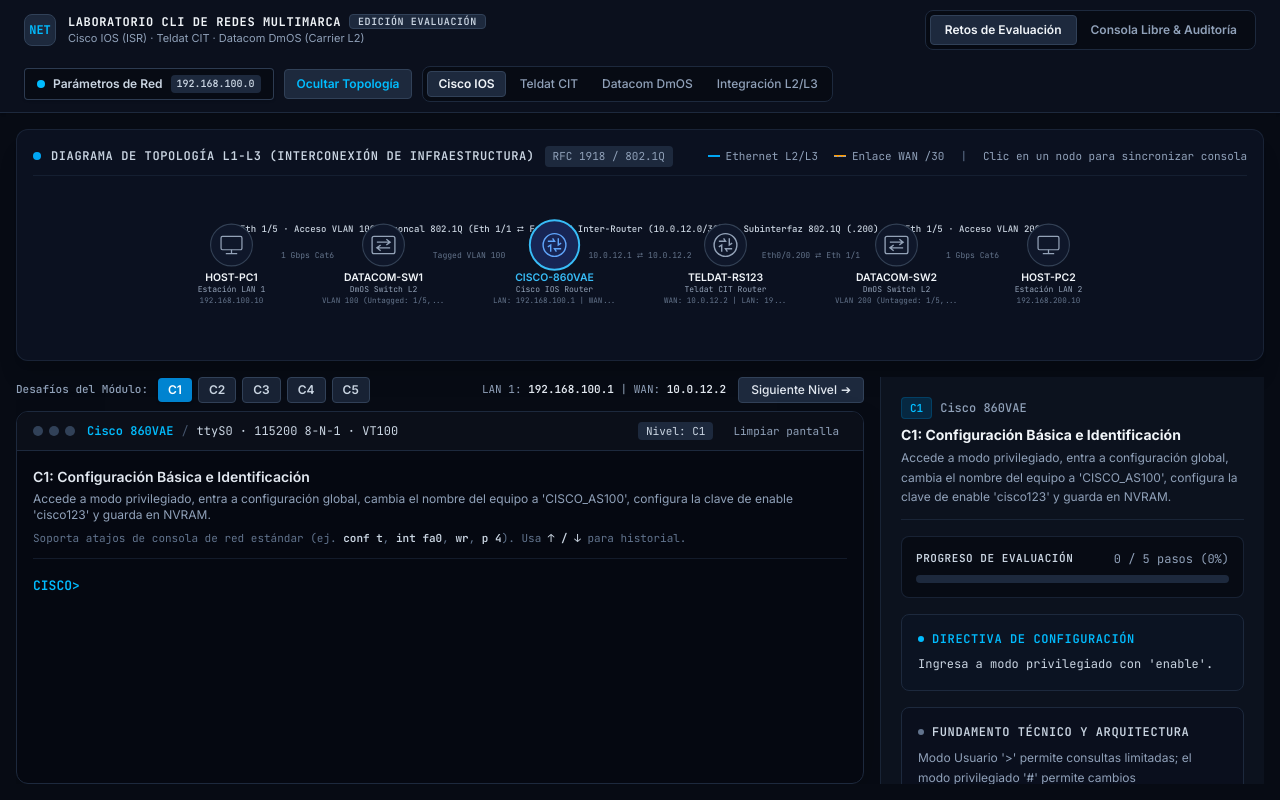
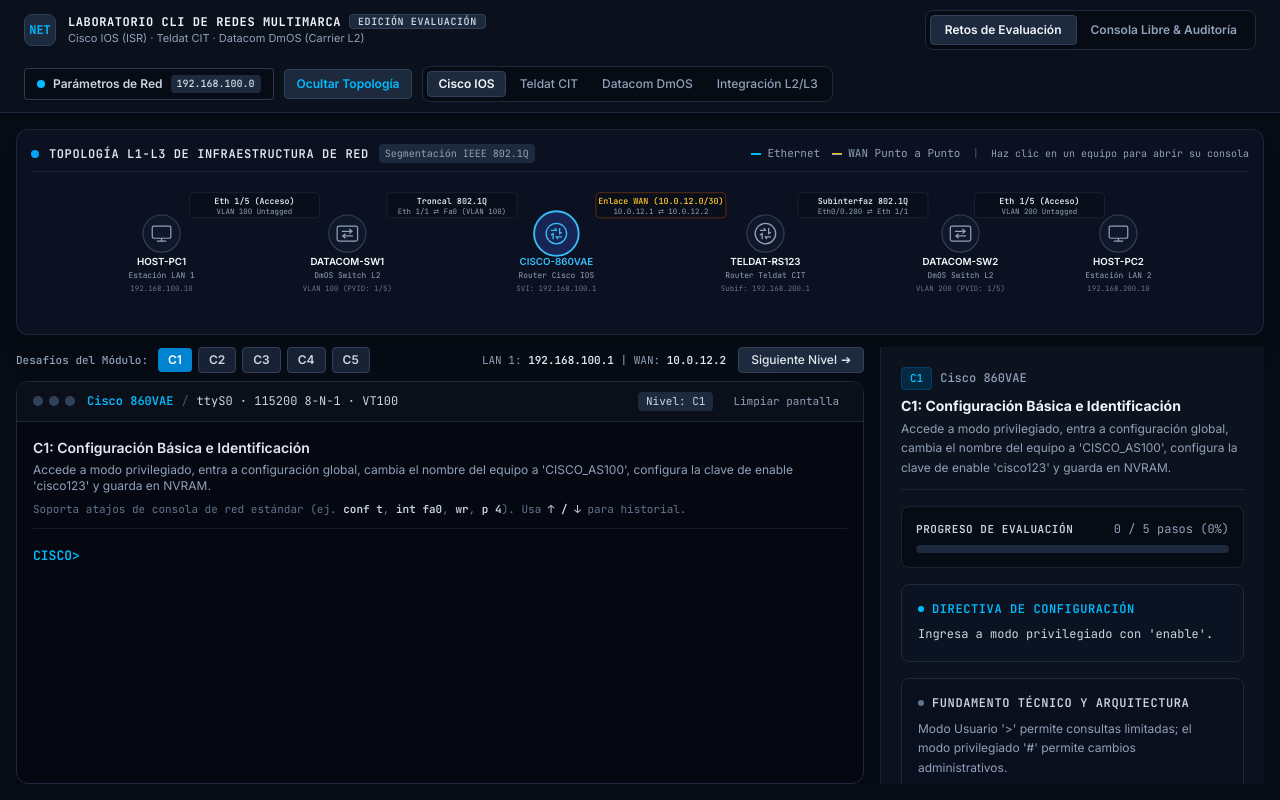
Before and after one commit to Bryann288/simulador-redes, a React (Vite) app in the folder web-simulator/: page / in a window 1280 px wide. Built offline with nearby package versions, Linux system fonts and the light colour scheme.

Commit message:
fix(topology): reorganizar capas y coordenadas SVG para eliminar superposición de textos y enlaces

```diff
--- a/web-simulator/src/components/NetworkTopology.jsx
+++ b/web-simulator/src/components/NetworkTopology.jsx
@@ -23,8 +23,7 @@
       type: "host",
       role: "Endpoint de Red",
       ip: cfg.ciscoPcIp,
-      x: 75,
-      y: 75
+      x: 75
     },
     {
       id: "sw1",
@@ -33,34 +32,31 @@
       sublabel: "DmOS Switch L2",
       type: "switch",
       vendor: "Datacom DmOS",
-      role: "Conmutación de Acceso",
-      ip: `VLAN ${cfg.ciscoVlan} (Untagged: 1/5, Tagged: 1/1)`,
-      x: 235,
-      y: 75
+      role: "Conmutación Acceso L2",
+      ip: `VLAN ${cfg.ciscoVlan} (PVID: 1/5)`,
+      x: 275
     },
     {
       id: "cisco",
       deviceKey: "cisco",
       label: "CISCO-860VAE",
-      sublabel: "Cisco IOS Router",
+      sublabel: "Router Cisco IOS",
       type: "router",
       vendor: "Cisco Systems (IOS 15.x)",
       role: "Gateway LAN 1 & Borde WAN",
-      ip: `LAN: ${cfg.ciscoLanGw} | WAN: ${cfg.wanCiscoIp}`,
-      x: 415,
-      y: 75
+      ip: `SVI: ${cfg.ciscoLanGw}`,
+      x: 500
     },
     {
       id: "teldat",
       deviceKey: "teldat",
       label: "TELDAT-RS123",
-      sublabel: "Teldat CIT Router",
+      sublabel: "Router Teldat CIT",
       type: "router",
       vendor: "Teldat (CIT Kernel)",
       role: "Borde WAN & Gateway LAN 2",
-      ip: `WAN: ${cfg.wanTeldatIp} | LAN: ${cfg.teldatLanGw}`,
-      x: 595,
-      y: 75
+      ip: `Subif: ${cfg.teldatLanGw}`,
+      x: 725
     },
     {
       id: "sw2",
@@ -69,10 +65,9 @@
       sublabel: "DmOS Switch L2",
       type: "switch",
       vendor: "Datacom DmOS",
-      role: "Conmutación de Acceso",
-      ip: `VLAN ${cfg.teldatVlan} (Untagged: 1/5, Tagged: 1/1)`,
-      x: 775,
-      y: 75
+      role: "Conmutación Acceso L2",
+      ip: `VLAN ${cfg.teldatVlan} (PVID: 1/5)`,
+      x: 935
     },
     {
       id: "pc2",
@@ -81,94 +76,144 @@
       type: "host",
       role: "Endpoint de Red",
       ip: cfg.teldatPcIp,
-      x: 935,
-      y: 75
+      x: 1105
     }
   ];
 
   const links = [
-    { from: 75, to: 235, label: `Eth 1/5 · Acceso VLAN ${cfg.ciscoVlan}`, sub: "1 Gbps Cat6" },
-    { from: 235, to: 415, label: `Troncal 802.1Q (Eth 1/1 ⮂ Fa0)`, sub: `Tagged VLAN ${cfg.ciscoVlan}` },
-    { from: 415, to: 595, label: `WAN Inter-Router (${cfg.wanNet}/30)`, sub: `${cfg.wanCiscoIp} ⮂ ${cfg.wanTeldatIp}`, isWan: true },
-    { from: 595, to: 775, label: `Subinterfaz 802.1Q (.${cfg.teldatVlan})`, sub: `Eth0/0.${cfg.teldatVlan} ⮂ Eth 1/1` },
-    { from: 775, to: 935, label: `Eth 1/5 · Acceso VLAN ${cfg.teldatVlan}`, sub: "1 Gbps Cat6" }
+    {
+      from: 75,
+      to: 275,
+      title: `Eth 1/5 (Acceso)`,
+      subtitle: `VLAN ${cfg.ciscoVlan} Untagged`,
+      isWan: false
+    },
+    {
+      from: 275,
+      to: 500,
+      title: "Troncal 802.1Q",
+      subtitle: `Eth 1/1 ⮂ Fa0 (VLAN ${cfg.ciscoVlan})`,
+      isWan: false
+    },
+    {
+      from: 500,
+      to: 725,
+      title: `Enlace WAN (${cfg.wanNet}/30)`,
+      subtitle: `${cfg.wanCiscoIp} ⮂ ${cfg.wanTeldatIp}`,
+      isWan: true
+    },
+    {
+      from: 725,
+      to: 935,
+      title: "Subinterfaz 802.1Q",
+      subtitle: `Eth0/0.${cfg.teldatVlan} ⮂ Eth 1/1`,
+      isWan: false
+    },
+    {
+      from: 935,
+      to: 1105,
+      title: `Eth 1/5 (Acceso)`,
+      subtitle: `VLAN ${cfg.teldatVlan} Untagged`,
+      isWan: false
+    }
   ];
 
   return (
-    <div className="bg-[#0b1120] border border-slate-800/80 rounded-xl p-4 shadow-xl select-none mb-4 font-sans">
-      <div className="flex items-center justify-between mb-2 pb-2 border-b border-slate-800/60">
+    <div className="bg-[#0b1120] border border-slate-800/90 rounded-xl p-3.5 shadow-xl select-none mb-3 font-sans">
+      {/* Header bar */}
+      <div className="flex items-center justify-between mb-1 pb-2 border-b border-slate-800/70">
         <div className="flex items-center gap-2.5">
           <div className="w-2 h-2 rounded-full bg-sky-500"></div>
-          <span className="text-xs font-semibold text-slate-300 uppercase tracking-wider font-mono">
-            Diagrama de Topología L1-L3 (Interconexión de Infraestructura)
+          <span className="text-xs font-semibold text-slate-200 uppercase tracking-wider font-mono">
+            Topología L1-L3 de Infraestructura de Red
           </span>
-          <span className="text-[11px] px-2 py-0.5 rounded bg-slate-800 text-slate-400 font-mono">
-            RFC 1918 / 802.1Q
+          <span className="text-[10px] px-1.5 py-0.5 rounded bg-slate-800 text-slate-400 font-mono">
+            Segmentación IEEE 802.1Q
           </span>
         </div>
-        <div className="flex items-center gap-4 text-[11px] text-slate-400 font-mono">
+        <div className="flex items-center gap-3 text-[11px] text-slate-400 font-mono">
           <span className="flex items-center gap-1.5">
-            <span className="w-3 h-0.5 bg-sky-500 inline-block"></span> Ethernet L2/L3
+            <span className="w-2.5 h-0.5 bg-sky-400 inline-block"></span> Ethernet
           </span>
           <span className="flex items-center gap-1.5">
-            <span className="w-3 h-0.5 bg-amber-500 border-b border-dashed inline-block"></span> Enlace WAN /30
+            <span className="w-2.5 h-0.5 bg-amber-400 border-b border-dashed inline-block"></span> WAN Punto a Punto
           </span>
-          <span className="text-slate-500">|</span>
-          <span className="text-slate-400">Clic en un nodo para sincronizar consola</span>
+          <span className="text-slate-600">|</span>
+          <span className="text-slate-400 text-[10px]">Haz clic en un equipo para abrir su consola</span>
         </div>
       </div>
 
-      <div className="w-full overflow-x-auto py-1">
-        <svg viewBox="0 0 1010 160" className="w-full min-w-[760px] h-38">
+      {/* Diagram SVG Container with clean non-overlapping layers */}
+      <div className="w-full overflow-x-auto">
+        <svg viewBox="0 0 1180 155" className="w-full min-w-[900px] h-36">
           <defs>
-            {/* Professional Gradients */}
             <linearGradient id="linkGradEth" x1="0%" y1="0%" x2="100%" y2="0%">
-              <stop offset="0%" stopColor="#38bdf8" stopOpacity="0.7" />
-              <stop offset="100%" stopColor="#0ea5e9" stopOpacity="0.7" />
+              <stop offset="0%" stopColor="#38bdf8" stopOpacity="0.8" />
+              <stop offset="100%" stopColor="#0284c7" stopOpacity="0.8" />
             </linearGradient>
             <linearGradient id="linkGradWan" x1="0%" y1="0%" x2="100%" y2="0%">
               <stop offset="0%" stopColor="#f59e0b" stopOpacity="0.9" />
-              <stop offset="100%" stopColor="#d97706" stopOpacity="0.9" />
+              <stop offset="100%" stopColor="#b45309" stopOpacity="0.9" />
             </linearGradient>
           </defs>
 
-          {/* Links */}
+          {/* LAYER 1: Link Lines (Y = 62) */}
           {links.map((link, idx) => (
-            <g key={idx}>
+            <g key={`line-${idx}`}>
               <line
                 x1={link.from}
-                y1={60}
+                y1={62}
                 x2={link.to}
-                y2={60}
+                y2={62}
                 stroke={link.isWan ? "url(#linkGradWan)" : "url(#linkGradEth)"}
-                strokeWidth={link.isWan ? "2.5" : "2"}
-                strokeDasharray={link.isWan ? "5 4" : "none"}
+                strokeWidth={link.isWan ? "2.5" : "1.8"}
+                strokeDasharray={link.isWan ? "5 3" : "none"}
               />
-              <text
-                x={(link.from + link.to) / 2}
-                y={46}
-                textAnchor="middle"
-                fill="#cbd5e1"
-                fontSize="9.5"
-                fontFamily="JetBrains Mono, monospace"
-                fontWeight="500"
-              >
-                {link.label}
-              </text>
-              <text
-                x={(link.from + link.to) / 2}
-                y={74}
-                textAnchor="middle"
-                fill="#64748b"
-                fontSize="8.5"
-                fontFamily="JetBrains Mono, monospace"
-              >
-                {link.sub}
-              </text>
             </g>
           ))}
 
-          {/* Nodes */}
+          {/* LAYER 2: Link Labels (STRICTLY ABOVE THE LINE: Y = 18 to 44) */}
+          {links.map((link, idx) => {
+            const midX = (link.from + link.to) / 2;
+            return (
+              <g key={`label-${idx}`}>
+                {/* Background pill to prevent any line interference */}
+                <rect
+                  x={midX - 70}
+                  y={18}
+                  width={140}
+                  height={27}
+                  rx={4}
+                  fill="#080e1a"
+                  stroke={link.isWan ? "#78350f" : "#1e293b"}
+                  strokeWidth="0.8"
+                />
+                <text
+                  x={midX}
+                  y={30}
+                  textAnchor="middle"
+                  fill={link.isWan ? "#fbbf24" : "#e2e8f0"}
+                  fontSize="9"
+                  fontFamily="JetBrains Mono, monospace"
+                  fontWeight="600"
+                >
+                  {link.title}
+                </text>
+                <text
+                  x={midX}
+                  y={41}
+                  textAnchor="middle"
+                  fill="#94a3b8"
+                  fontSize="8"
+                  fontFamily="JetBrains Mono, monospace"
+                >
+                  {link.subtitle}
+                </text>
+              </g>
+            );
+          })}
+
+          {/* LAYER 3: Device Nodes & Labels (CENTER Y = 62, LABELS STRICTLY BELOW Y = 94 to 142) */}
           {nodes.map((node) => {
             const isCurrentDevice = node.deviceKey && activeDevice === node.deviceKey;
             const isClickable = Boolean(node.deviceKey);
@@ -176,7 +221,6 @@
             return (
               <g
                 key={node.id}
-                transform={`translate(${node.x}, 60)`}
                 className={isClickable ? "cursor-pointer group" : ""}
                 onClick={() => {
                   setSelectedNode(node);
@@ -185,62 +229,59 @@
                   }
                 }}
               >
-                {/* Node Outer Ring & Fill */}
+                {/* Node Circle at (node.x, 62) */}
                 <circle
-                  r={isCurrentDevice ? "26" : "22"}
+                  cx={node.x}
+                  cy={62}
+                  r={isCurrentDevice ? "24" : "20"}
                   fill={isCurrentDevice ? "#172554" : "#0f172a"}
                   stroke={isCurrentDevice ? "#38bdf8" : "#334155"}
                   strokeWidth={isCurrentDevice ? "2" : "1.2"}
                   className="transition-all duration-150 group-hover:stroke-sky-400"
                 />
 
-                {/* Technical Vector Network Symbols */}
+                {/* Technical Vector Symbol inside Node */}
                 {node.type === "router" && (
-                  <g stroke={isCurrentDevice ? "#60a5fa" : "#94a3b8"} strokeWidth="1.5" fill="none">
-                    {/* Circle base */}
-                    <circle r="12" />
-                    {/* Routing Arrows (inward and outward) */}
-                    <path d="M -7 -4 L 0 -4 L -2 -7" />
-                    <path d="M 7 4 L 0 4 L 2 7" />
-                    <path d="M -4 7 L -4 0 L -7 2" />
-                    <path d="M 4 -7 L 4 0 L 7 -2" />
+                  <g transform={`translate(${node.x}, 62)`} stroke={isCurrentDevice ? "#38bdf8" : "#94a3b8"} strokeWidth="1.4" fill="none">
+                    <circle r="11" />
+                    <path d="M -6 -3.5 L 0 -3.5 L -1.5 -6" />
+                    <path d="M 6 3.5 L 0 3.5 L 1.5 6" />
+                    <path d="M -3.5 6 L -3.5 0 L -6 1.5" />
+                    <path d="M 3.5 -6 L 3.5 0 L 6 -1.5" />
                   </g>
                 )}
 
                 {node.type === "switch" && (
-                  <g stroke={isCurrentDevice ? "#60a5fa" : "#94a3b8"} strokeWidth="1.4" fill="none">
-                    {/* Rect chassis */}
-                    <rect x="-12" y="-9" width="24" height="18" rx="2" />
-                    {/* Opposing horizontal switching arrows */}
-                    <path d="M -7 -3 L 6 -3 M 3 -6 L 7 -3 L 3 0" />
-                    <path d="M 7 3 L -6 3 M -3 0 L -7 3 L -3 6" />
+                  <g transform={`translate(${node.x}, 62)`} stroke={isCurrentDevice ? "#38bdf8" : "#94a3b8"} strokeWidth="1.3" fill="none">
+                    <rect x="-11" y="-8" width="22" height="16" rx="2" />
+                    <path d="M -6 -2.5 L 5 -2.5 M 2 -5 L 5 -2.5 L 2 0" />
+                    <path d="M 6 2.5 L -5 2.5 M -2 0 L -5 2.5 L -2 5" />
                   </g>
                 )}
 
                 {node.type === "host" && (
-                  <g stroke="#94a3b8" strokeWidth="1.3" fill="none">
-                    {/* Monitor frame */}
-                    <rect x="-11" y="-9" width="22" height="14" rx="1.5" />
-                    {/* Stand base */}
-                    <path d="M 0 5 L 0 9 M -6 9 L 6 9" />
+                  <g transform={`translate(${node.x}, 62)`} stroke="#94a3b8" strokeWidth="1.3" fill="none">
+                    <rect x="-10" y="-8" width="20" height="13" rx="1.5" />
+                    <path d="M 0 5 L 0 8 M -5 8 L 5 8" />
                   </g>
                 )}
 
-                {/* Node Identifier */}
+                {/* Node Labels (STRICTLY BELOW: Y = 96, 110, 124) */}
                 <text
-                  y={38}
+                  x={node.x}
+                  y={96}
                   textAnchor="middle"
-                  fill={isCurrentDevice ? "#38bdf8" : "#f1f5f9"}
-                  fontSize="11"
+                  fill={isCurrentDevice ? "#38bdf8" : "#f8fafc"}
+                  fontSize="10.5"
                   fontWeight="600"
                   fontFamily="Inter, sans-serif"
                 >
                   {node.label}
                 </text>
 
-                {/* Subtitle / Model */}
                 <text
-                  y={49}
+                  x={node.x}
+                  y={110}
                   textAnchor="middle"
                   fill="#94a3b8"
                   fontSize="8.5"
@@ -249,15 +290,15 @@
                   {node.sublabel}
                 </text>
 
-                {/* IP / Segment Callout */}
                 <text
-                  y={61}
+                  x={node.x}
+                  y={124}
                   textAnchor="middle"
                   fill="#64748b"
                   fontSize="8"
                   fontFamily="JetBrains Mono, monospace"
                 >
-                  {node.ip.length > 24 ? node.ip.substring(0, 24) + "..." : node.ip}
+                  {node.ip}
                 </text>
               </g>
             );
@@ -265,17 +306,18 @@
         </svg>
       </div>
 
+      {/* Selected Node Details Bar */}
       {selectedNode && (
-        <div className="mt-2.5 text-xs bg-[#090d16] p-3 rounded-lg border border-slate-800 flex items-center justify-between text-slate-300">
+        <div className="mt-2 text-xs bg-[#070b14] px-3 py-2 rounded-lg border border-slate-800 flex items-center justify-between text-slate-300">
           <div className="flex items-center gap-3">
             <span className="px-2 py-0.5 rounded bg-sky-950 text-sky-400 font-mono text-[11px] font-semibold border border-sky-800/60">
               {selectedNode.label}
             </span>
-            <span className="text-slate-300 font-medium">{selectedNode.role}</span>
-            <span className="text-slate-500 font-mono text-[11px]">• {selectedNode.vendor || "Host IP"} ({selectedNode.ip})</span>
+            <span className="text-slate-200 font-medium">{selectedNode.role}</span>
+            <span className="text-slate-500 font-mono text-[11px]">| {selectedNode.vendor || "Estación de trabajo"} ({selectedNode.ip})</span>
           </div>
           <span className="text-[11px] text-slate-400 font-mono">
-            {selectedNode.deviceKey ? "Sincronizado con consola de pruebas" : "Host de prueba final"}
+            {selectedNode.deviceKey ? "Consola vinculada activamente" : "Host de prueba final"}
           </span>
         </div>
       )}
```
